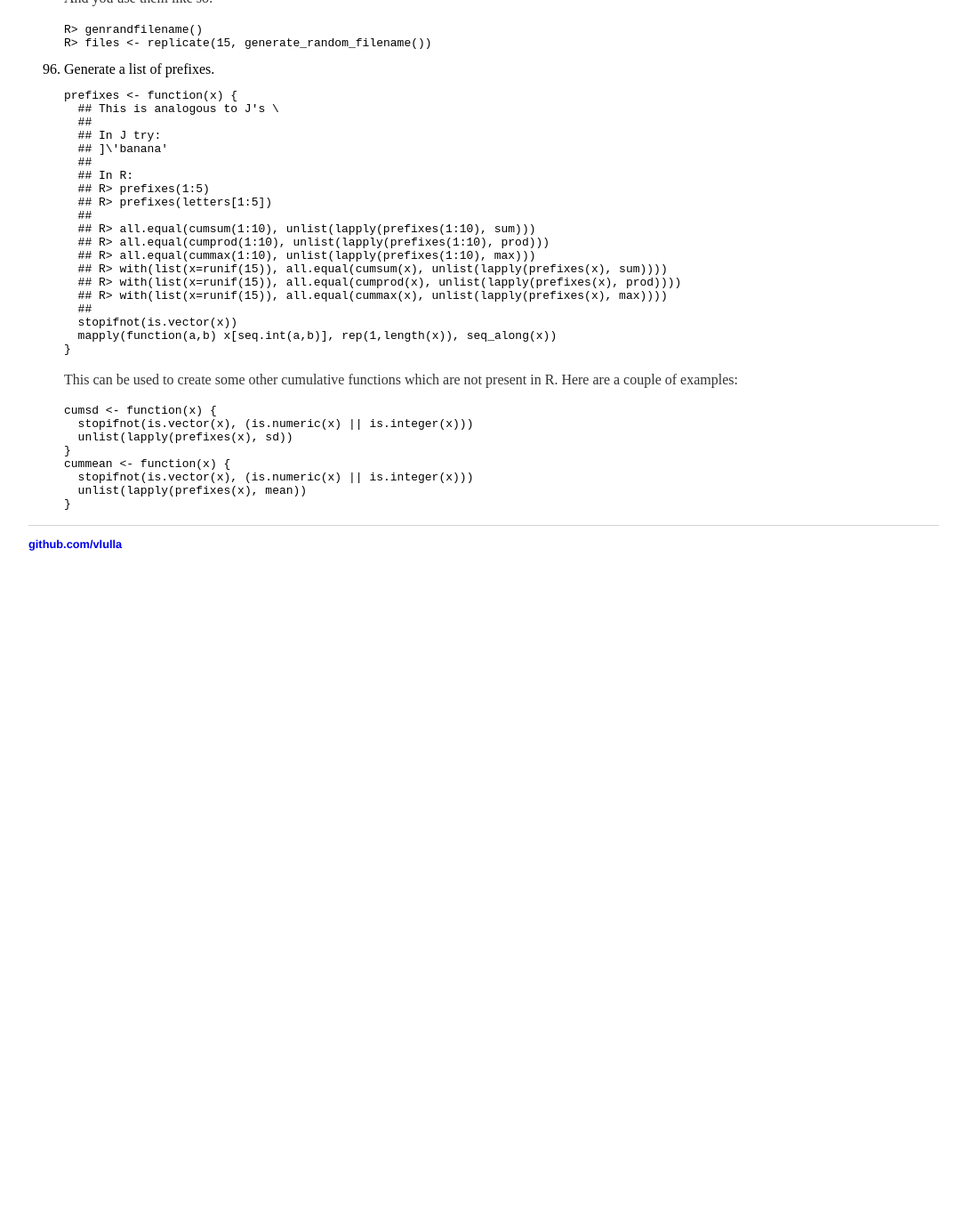
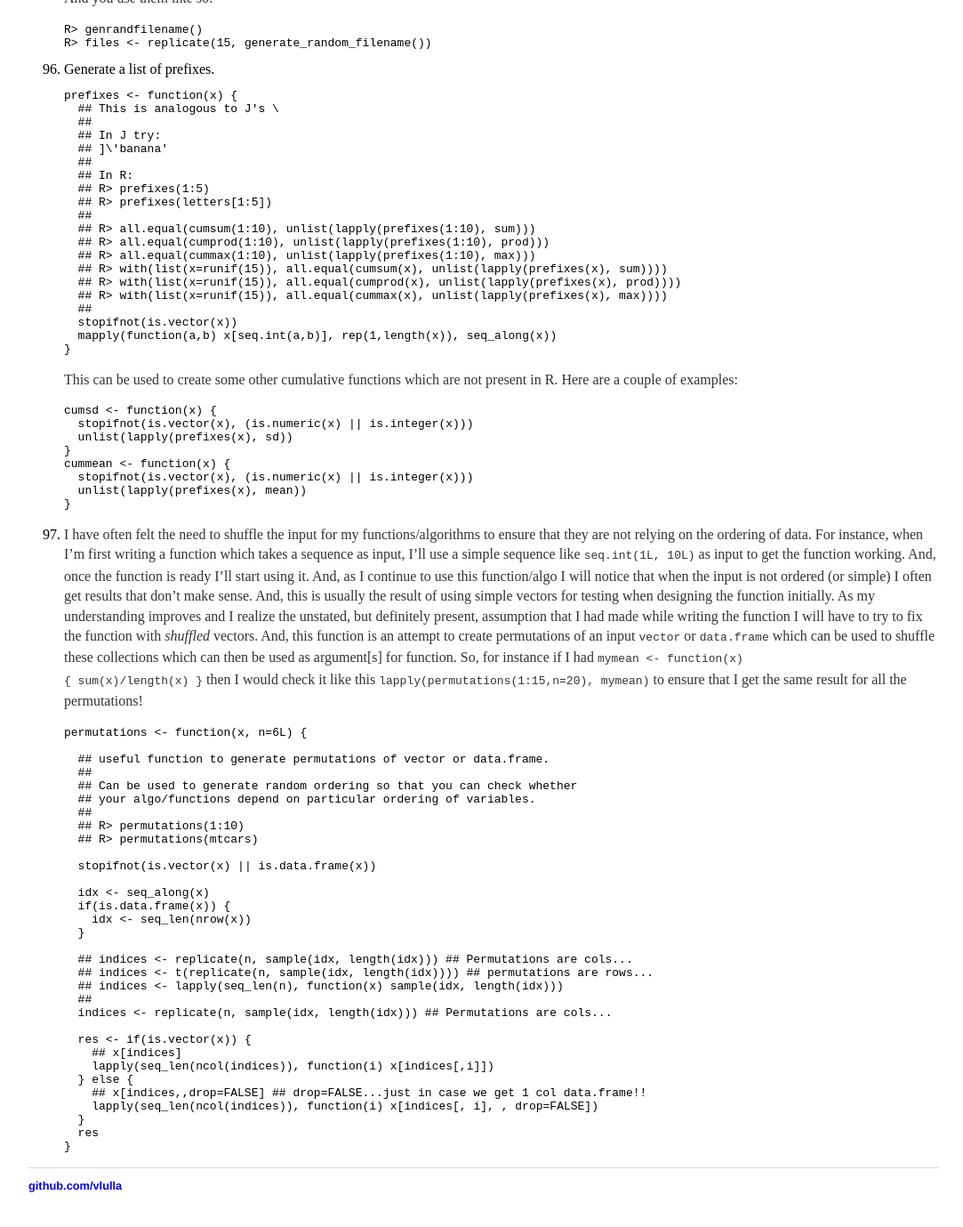
Before and after one commit to vlulla/vlulla.github.io, a Jekyll site: the page built from NOTES_R.md, in a window 1280 px wide and 1400 px high, scrolled down 17541 px. Shown: the top 1379 px of the window at 89% size, without its empty margins (96-1179 px from the left). Built offline with Jekyll 4.4.1, drawn with Linux system fonts in a browser that asks for light colours; before the commit the page ends 18220 px from its top, so only the background shows below that.

Commit message:
Added a function to generate some permutations.
Also, fixed some earlier functions.

````diff
--- a/NOTES_R.md
+++ b/NOTES_R.md
@@ -1362,3 +1362,57 @@ layout: default
       unlist(lapply(prefixes(x), mean))
     }
     ```
+
+97. I have often felt the need to shuffle the input for my
+	functions/algorithms to ensure that they are not relying on the  ordering
+	of data. For instance, when I'm first writing a function which takes
+	a sequence as input, I'll use a simple sequence like `seq.int(1L, 10L)` as
+	input to get the function working. And, once the function is ready I'll
+	start using it. And, as I continue to use this function/algo I will notice
+	that when the input is not ordered (or simple) I often get results that
+	don't make sense. And, this is usually the result of using simple vectors
+	for testing when designing the function initially. As my understanding
+	improves and I realize the unstated, but definitely present, assumption
+	that I had made while writing the function I will have to try to fix the
+	function with _shuffled_ vectors. And, this function is an attempt to
+	create permutations of an input `vector` or `data.frame` which can be used
+	to shuffle these collections which can then be used as argument[s] for
+	function. So, for instance if I had `mymean <- function(x)
+	{ sum(x)/length(x) }` then I would check it like this
+	`lapply(permutations(1:15,n=20), mymean)` to ensure that I get the same
+	result for all the permutations!
+
+    ```r
+    permutations <- function(x, n=6L) {
+
+      ## useful function to generate permutations of vector or data.frame.
+      ##
+      ## Can be used to generate random ordering so that you can check whether
+      ## your algo/functions depend on particular ordering of variables.
+      ##
+      ## R> permutations(1:10)
+      ## R> permutations(mtcars)
+
+      stopifnot(is.vector(x) || is.data.frame(x))
+
+      idx <- seq_along(x)
+      if(is.data.frame(x)) {
+        idx <- seq_len(nrow(x))
+      }
+
+      ## indices <- replicate(n, sample(idx, length(idx))) ## Permutations are cols...
+      ## indices <- t(replicate(n, sample(idx, length(idx)))) ## permutations are rows...
+      ## indices <- lapply(seq_len(n), function(x) sample(idx, length(idx)))
+      ##
+      indices <- replicate(n, sample(idx, length(idx))) ## Permutations are cols...
+
+      res <- if(is.vector(x)) {
+        ## x[indices]
+        lapply(seq_len(ncol(indices)), function(i) x[indices[,i]])
+      } else {
+        ## x[indices,,drop=FALSE] ## drop=FALSE...just in case we get 1 col data.frame!!
+        lapply(seq_len(ncol(indices)), function(i) x[indices[, i], , drop=FALSE])
+      }
+      res
+    }
+	```
````
Also changed, not shown: 1 other file.
